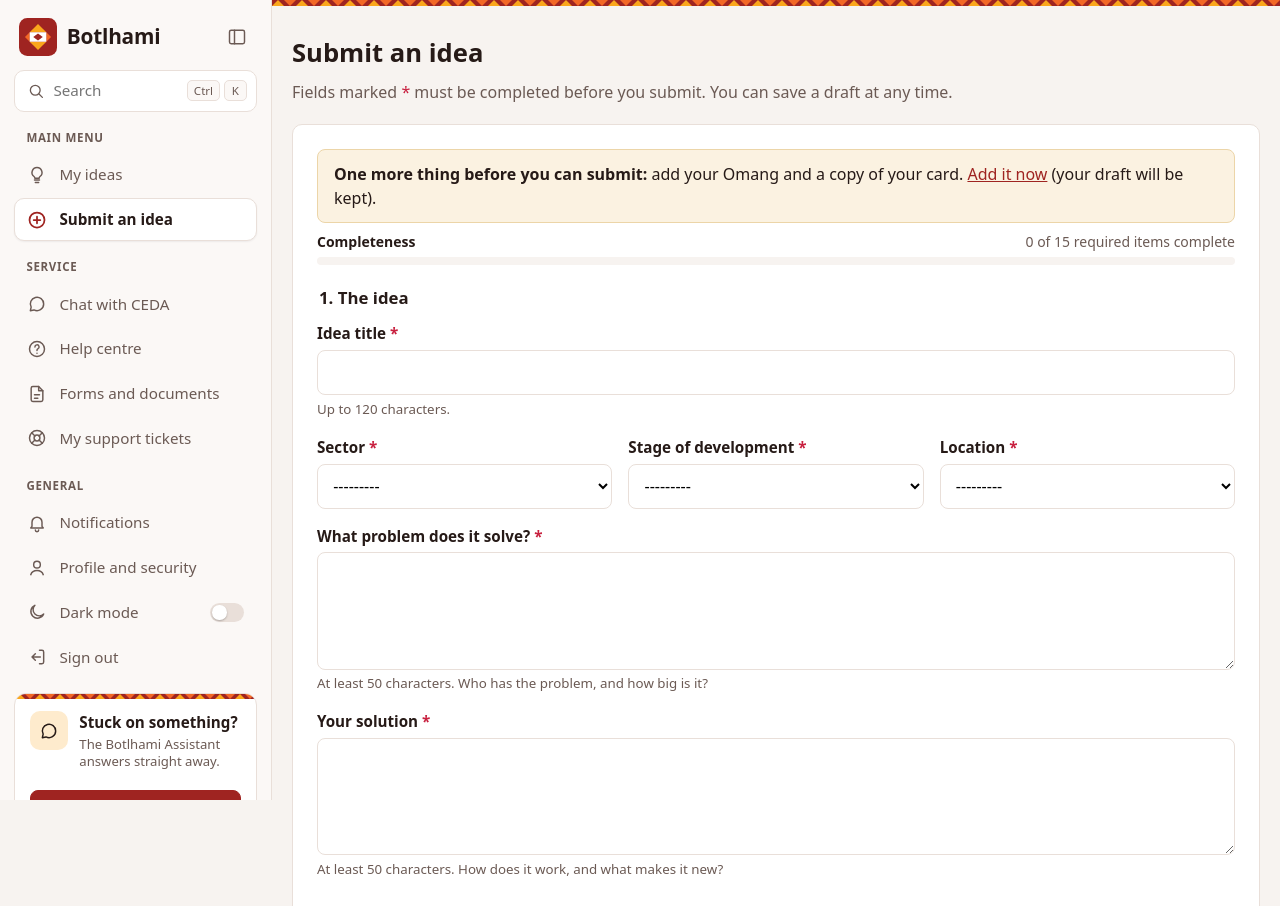
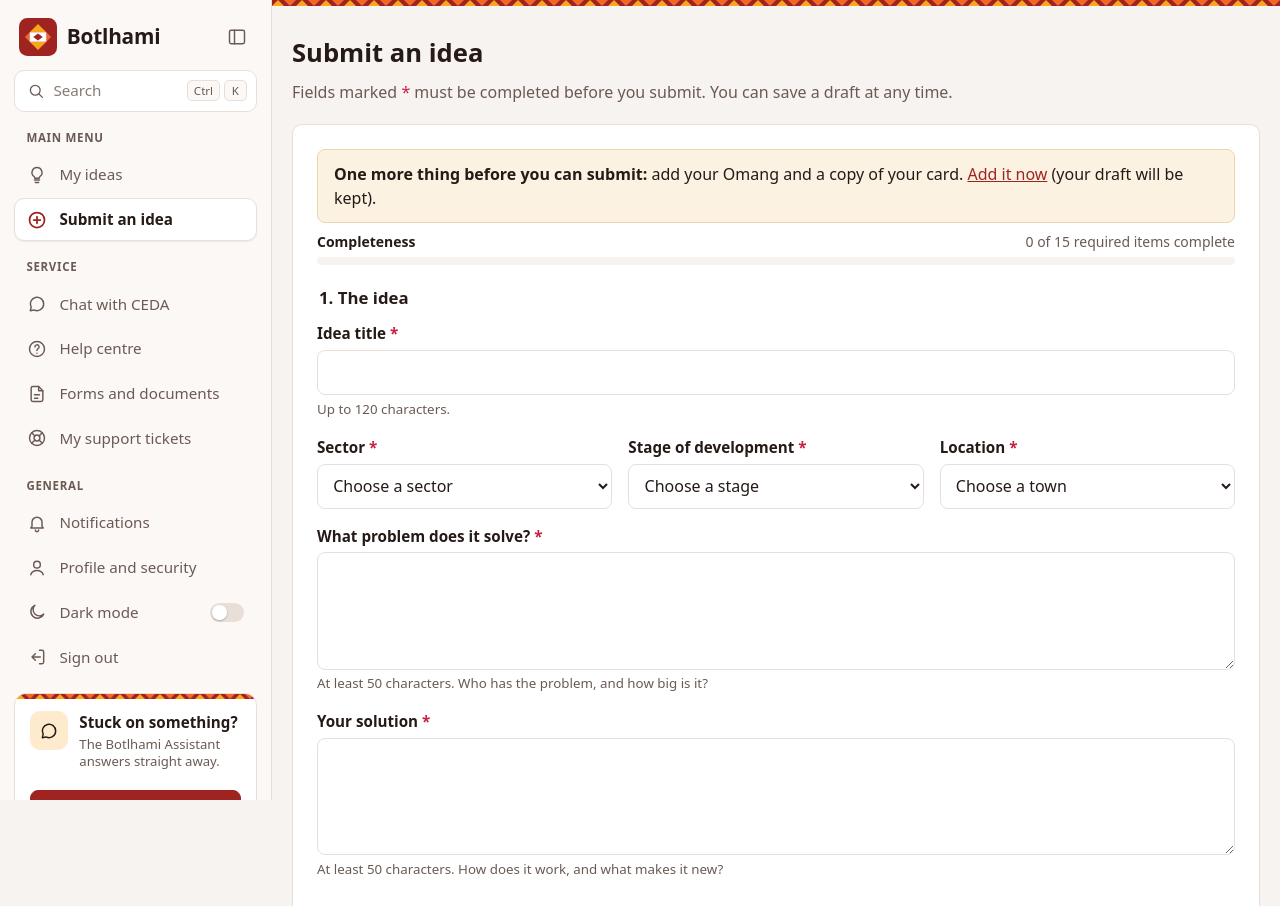
Before and after one commit to Lefhikaa/Botlhami, a Django app: page /ideas/new/ in a window 1280 px wide. Shown: the top 906 px of the page. Run offline with Django 5.2, Linux system fonts and the light colour scheme; the visitor is signed in with stand-in values (Sample User, id 1); data that the repository does not hold is empty.

Commit message:
Fix invisible form text in light mode on dark-mode devices
Devices set to dark mode drew the fields for a dark page, with white text,
while the site was light. The page now declares its own colour scheme, and
fields always use the theme's text colour. Dropdowns say 'Choose a sector'
and so on in place of dashes.

Co-Authored-By: Claude Opus 5.5 <noreply@anthropic.com>
Claude-Session: https://claude.ai/code/session_01RQKGgdYiDdcgDs7bpV1XHU

```diff
--- a/ideas/forms.py
+++ b/ideas/forms.py
@@ -78,6 +78,10 @@ class IdeaForm(forms.ModelForm):
         for name, field in self.fields.items():
             field.required = name == "title"
             field.mandatory = name in self.MANDATORY  # shown with an asterisk
+        prompts = {"sector": "Choose a sector", "maturity": "Choose a stage", "location": "Choose a town"}
+        for name, prompt in prompts.items():
+            field = self.fields[name]
+            field.choices = [("", prompt)] + [c for c in field.choices if c[0] != ""]
 
 
 class EvaluationForm(forms.Form):
--- a/static/css/app.css
+++ b/static/css/app.css
@@ -519,7 +519,12 @@ button.chip:hover { border-color: var(--brand); }
 .theme-toggle { border: 1px solid var(--line); background: var(--surface); color: var(--ink); border-radius: 999px; width: 2.1rem; height: 2.1rem; display: inline-grid; place-items: center; cursor: pointer; font-size: 1rem; line-height: 1; padding: 0; }
 .theme-toggle:hover { border-color: var(--brand-ink); }
 .theme-toggle[hidden] { display: none; }
-:root { --brand-ink: var(--brand); --field: #fff; }
+:root { --brand-ink: var(--brand); --field: #fff; color-scheme: light; }
+/* Say which mode the page is in, so phones set to dark mode don't draw
+   light-mode fields with white text. */
+html[data-theme="light"] { color-scheme: light; }
+input, select, textarea { color: var(--ink); background-color: var(--field); }
+input::placeholder, textarea::placeholder { color: var(--ink-muted); opacity: .8; }
 
 /* --- Dark mode ---
    Its own steps, not an inversion: a warm near-black for the page, a soft
@@ -738,3 +743,4 @@ html[data-theme] .sidebar .sb-search input#sb-q { background: transparent; borde
   .auth-photo { display: none; }
 }
 @media (prefers-reduced-motion: reduce) { .hero-float-dot { animation: none; } }
+.meter-row { display: flex; flex-wrap: wrap; justify-content: space-between; gap: .15rem 1rem; }
```
